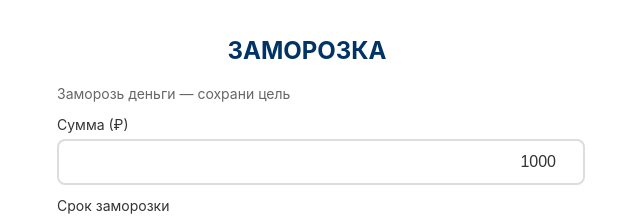
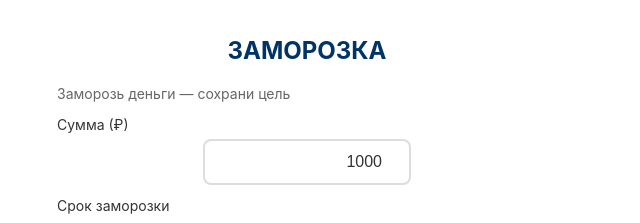
Before and after one commit to lexxgreat/zamorozka, a plain HTML site: page index.html in a window 1280 px wide. Shown: the top 223 px of the page, without its empty margins (333-973 px from the left). Drawn offline with Linux system fonts and the light colour scheme.

Commit message:
Update index.html

```diff
--- a/index.html
+++ b/index.html
@@ -167,8 +167,10 @@
 
   <p class="subtitle">Заморозь деньги — сохрани цель</p>
 
-  <label>Сумма (₽)</label>
-  <input type="number" id="amount" min="100" placeholder="1000" value="1000">
+ <label>Сумма (₽)</label>
+<div style="display: flex; justify-content: center;">
+  <input type="number" id="amount" min="100" placeholder="1000" value="1000" style="width: 180px; max-width: 100%;">
+</div>
 
 <label>Срок заморозки</label>
 
```
